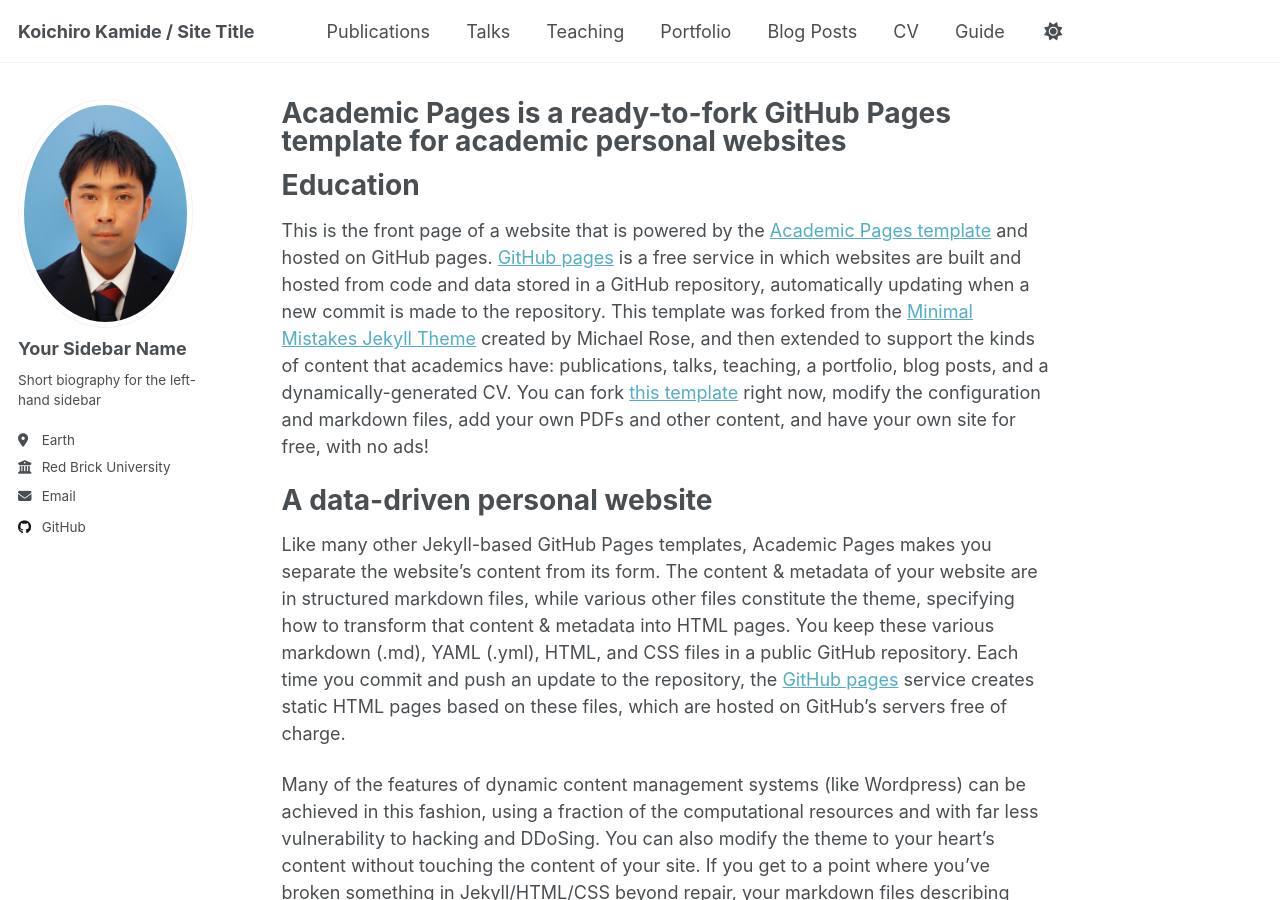
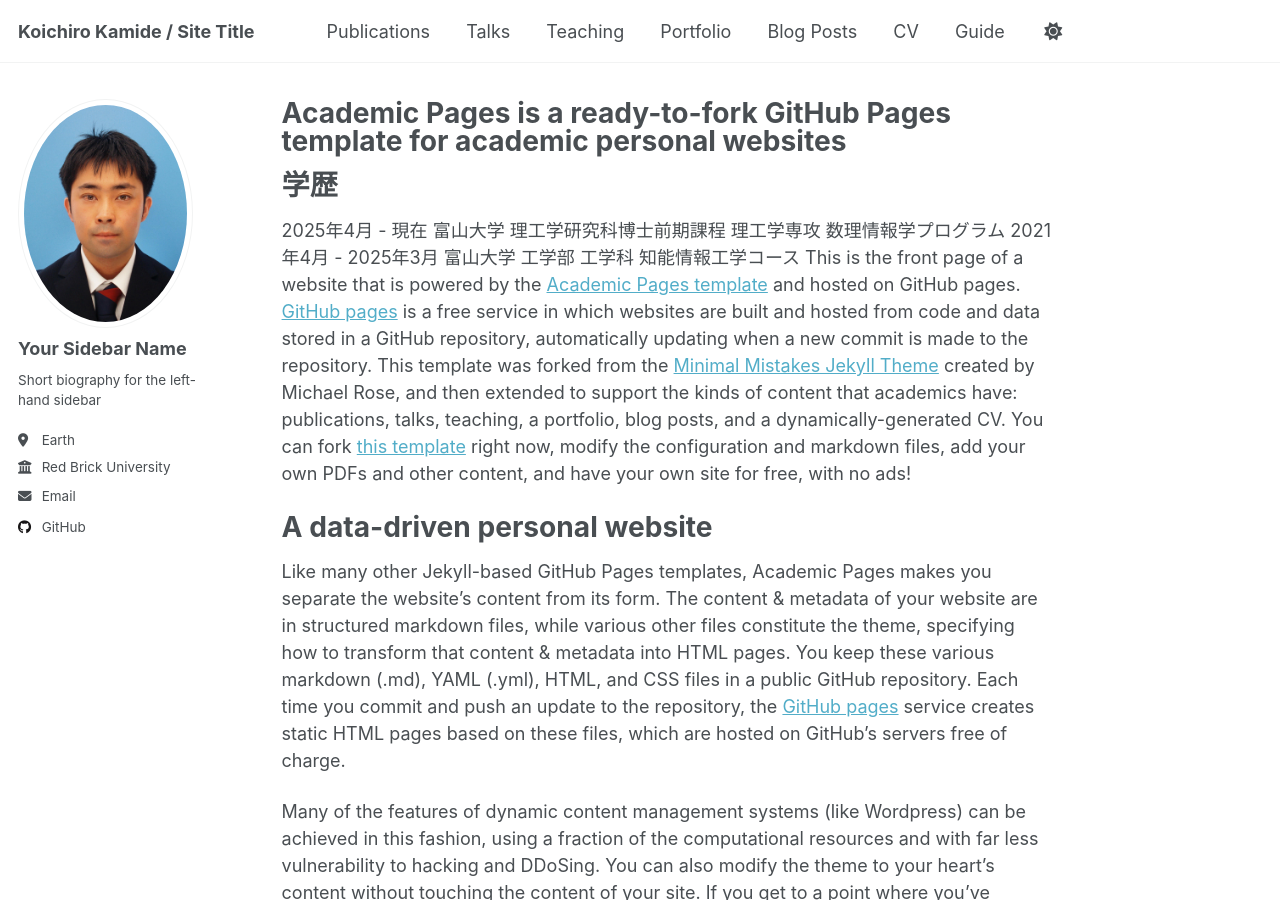
Before and after one commit to koichiro-kamide/koichiro-kamide.github.io, a Jekyll site: the page built from _pages/about.md, in a window 1280 px wide and 900 px high. Built offline with Jekyll 4.4.1, drawn with Linux system fonts in a browser that asks for light colours.

Commit message:
Update about.md

```diff
--- a/_pages/about.md
+++ b/_pages/about.md
@@ -7,8 +7,10 @@ redirect_from:
   - /about.html
 ---
 
-Education
+学歴
 =====
+2025年4月 - 現在 富山大学 理工学研究科博士前期課程 理工学専攻 数理情報学プログラム
+2021年4月 - 2025年3月 富山大学 工学部 工学科 知能情報工学コース
 This is the front page of a website that is powered by the [Academic Pages template](https://github.com/academicpages/academicpages.github.io) and hosted on GitHub pages. [GitHub pages](https://pages.github.com) is a free service in which websites are built and hosted from code and data stored in a GitHub repository, automatically updating when a new commit is made to the repository. This template was forked from the [Minimal Mistakes Jekyll Theme](https://mmistakes.github.io/minimal-mistakes/) created by Michael Rose, and then extended to support the kinds of content that academics have: publications, talks, teaching, a portfolio, blog posts, and a dynamically-generated CV. You can fork [this template](https://github.com/academicpages/academicpages.github.io) right now, modify the configuration and markdown files, add your own PDFs and other content, and have your own site for free, with no ads!
 
 A data-driven personal website
```
